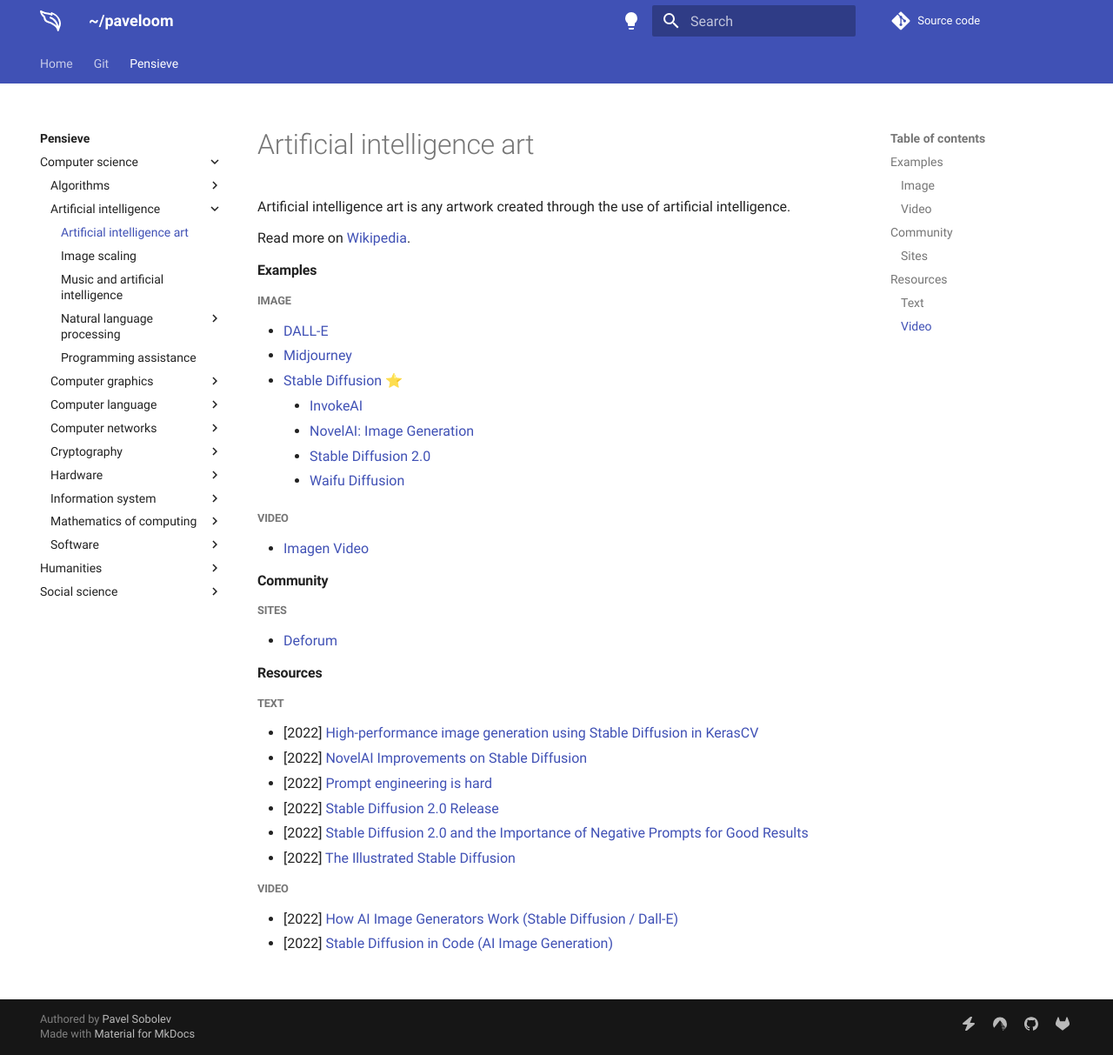
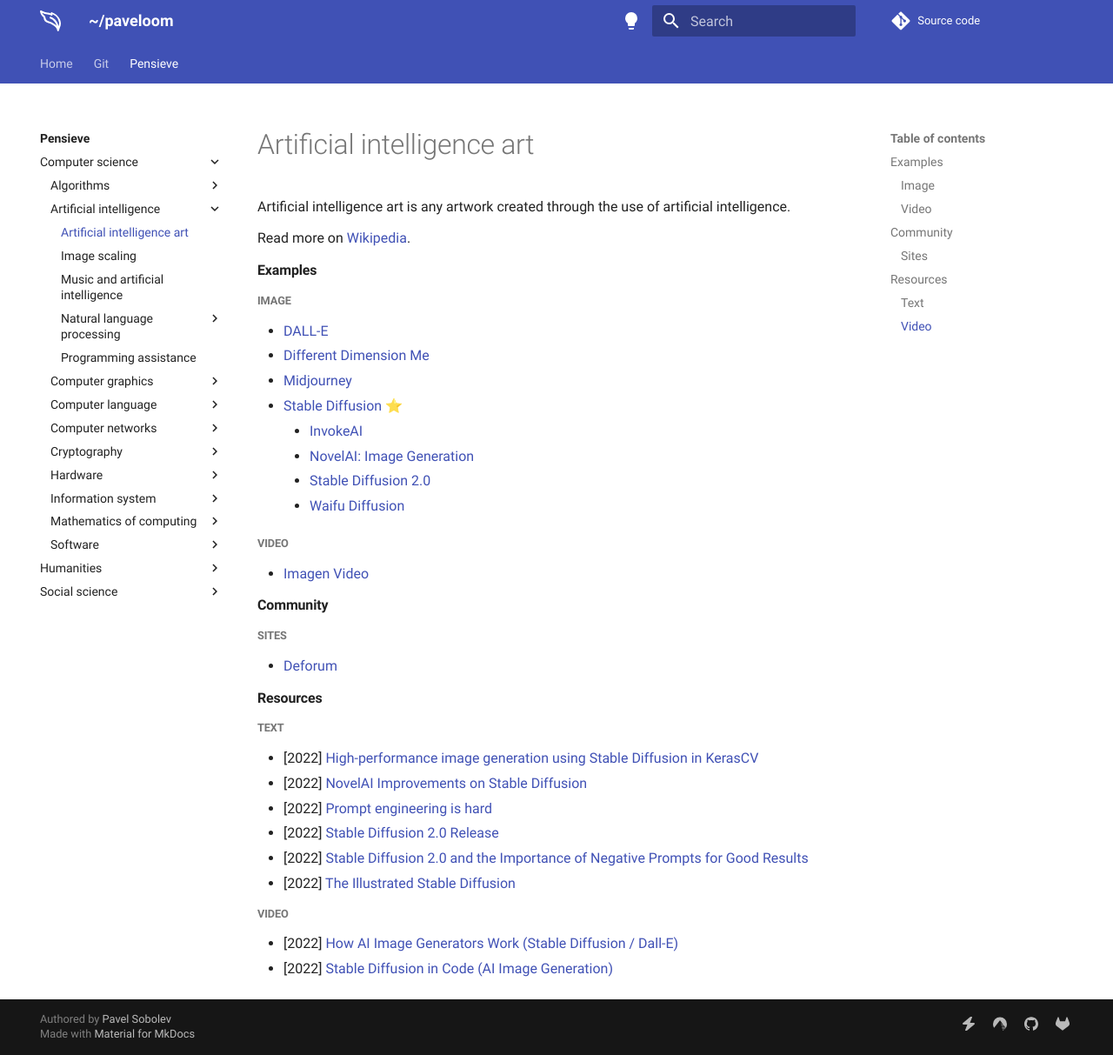
Before and after one commit to paveloom/paveloom.dev, an MkDocs documentation site: the page built from content/pensieve/artificial-intelligence-art.md, in a window 1280 px wide and 1213 px high. Shown: the whole window at 87% size. Built offline with MkDocs 1.6.1 and Material for MkDocs 9.7.7, drawn with Linux system fonts in a browser that asks for light colours; comment, search, counter and statistics services are not loaded.

Commit message:
Pensieve: update the Artificial intelligence art page.

```diff
--- a/content/pensieve/artificial-intelligence-art.md
+++ b/content/pensieve/artificial-intelligence-art.md
@@ -8,6 +8,7 @@
 
 ##### Image
 - [DALL-E](https://openai.com/blog/dall-e)
+- [Different Dimension Me](https://h5.tu.qq.com/web/ai-2d/cartoon/index)
 - [Midjourney](https://www.midjourney.com)
 - [Stable Diffusion](https://github.com/CompVis/stable-diffusion) ⭐
     - [InvokeAI](https://invoke-ai.github.io/InvokeAI)
```
